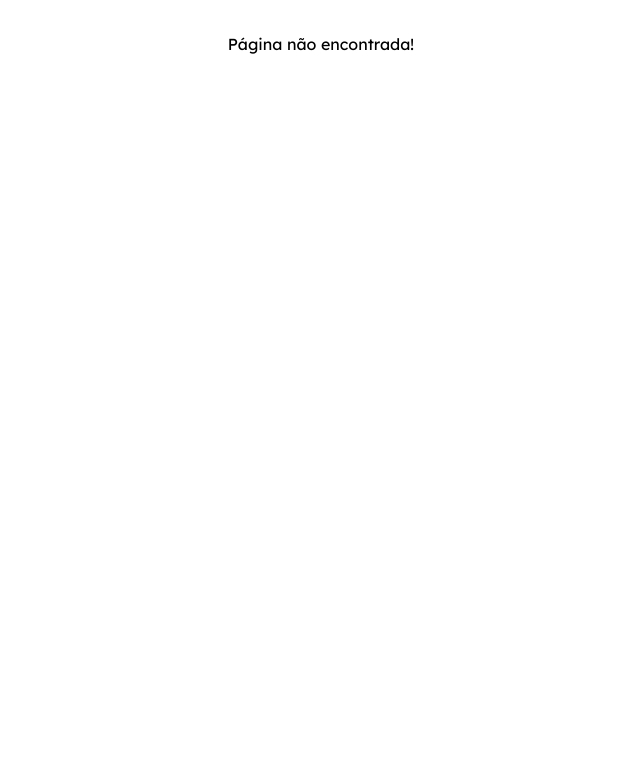
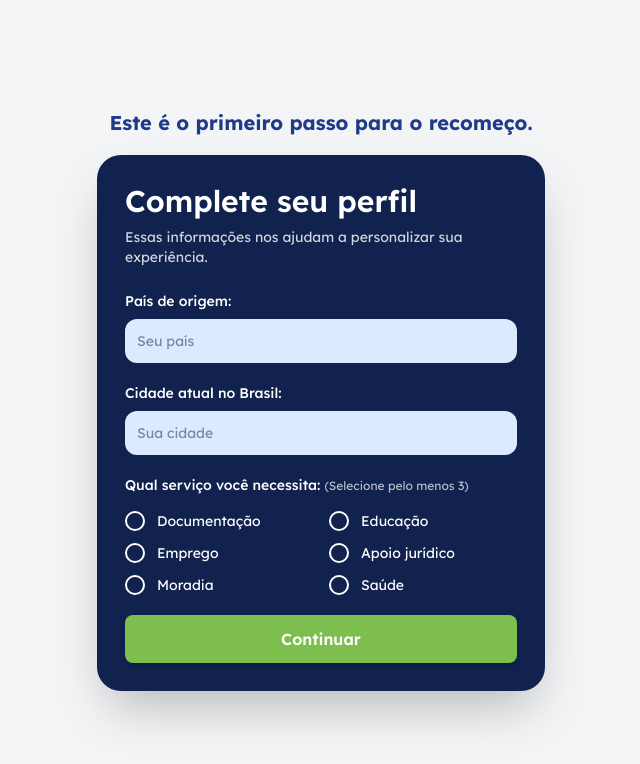
Before and after one commit to jpmacielprado/ConectaMigrante, a React (Vite) app in the folder ConectaImigrante/: page /profile in a window 1280 px wide. Shown: the top 764 px of the page, without its empty margins (319-959 px from the left). Built offline with nearby package versions, Linux system fonts and the light colour scheme.

Commit message:
profile page

```diff
--- a/ConectaImigrante/src/App.tsx
+++ b/ConectaImigrante/src/App.tsx
@@ -1,5 +1,5 @@
 import Home from "./pages/Home.tsx";
-import Login from "./pages/Login.tsx";
+import Profile from "./pages/Profile.tsx";
 import User from "./pages/User.tsx";
 import Prefeitura from "./pages/Prefeitura.tsx";
 import Empresa from "./pages/Empresa.tsx";
@@ -36,7 +36,7 @@ function App() {
     <Router>
       <Routes>
         {/* --- ROTAS PÚBLICAS --- */}
-        <Route path="/login" element={<Login />} />
+        <Route path="/profile" element={<Profile />} />
         <Route path="/" element={<Home />} />
 
         {/* --- ÁREA DO USUÁRIO IMIGRANTE --- */}
--- a/ConectaImigrante/src/pages/Home.tsx
+++ b/ConectaImigrante/src/pages/Home.tsx
@@ -1,3 +1,4 @@
+import { useNavigate } from "react-router-dom";
 import HeroImg from "../assets/heroImg.svg";
 import Nav from "../components/Nav";
 import Languages from "../assets/languages.svg";
@@ -7,6 +8,8 @@ import Arrow from "../assets/arrow-right.svg";
 import Button from "../components/Button";
 
 export default function Home() {
+  const navigate = useNavigate();
+
   return (
     <section className="relative min-h-screen bg-linear-to-r from-[#22267F] to-[#265384] overflow-hidden flex flex-col">
       <Nav>
@@ -53,7 +56,10 @@ export default function Home() {
             </p>
 
             <div className="flex items-center gap-4 text-2xl">
-              <Button className="bg-[#7EBE4F] text-xl px-8 py-3 rounded-full">
+              <Button
+                className="bg-[#7EBE4F] text-xl px-8 py-3 rounded-full"
+                onClick={() => navigate("/profile")}
+              >
                 Conheça nossa plataforma
                 <img src={Arrow} alt="" />
               </Button>
--- a/ConectaImigrante/src/pages/Login.tsx
+++ /dev/null
@@ -1,7 +0,0 @@
-export default function Login() {
-  return (
-    <div className="flex h-screen items-center justify-center bg-gray-100">
-      <h1 className="text-2xl font-bold">Tela de Login Google (JMK's Dev)</h1>
-    </div>
-  );
-}
--- /dev/null
+++ b/ConectaImigrante/src/pages/Profile.tsx
@@ -0,0 +1,84 @@
+import Button from "../components/Button";
+
+export default function Profile() {
+  return (
+    <div className="bg-gray-100 flex items-center justify-center min-h-screen p-5">
+      <div className="w-full max-w-md">
+        {/* Título Superior */}
+        <h2 className="text-[#1e3a8a] text-center font-bold text-xl mb-5 leading-tight">
+          Este é o primeiro passo para o recomeço.
+        </h2>
+
+        {/* Card Principal */}
+        <div className="bg-[#10224d] p-7 rounded-3xl shadow-2xl">
+          <h1 className="text-white text-3xl font-semibold mb-2">
+            Complete seu perfil
+          </h1>
+          <p className="text-gray-300 text-sm mb-6">
+            Essas informações nos ajudam a personalizar sua experiência.
+          </p>
+
+          <form className="space-y-5">
+            <div>
+              <label className="block text-white text-sm font-medium mb-2">
+                País de origem:
+              </label>
+              <input
+                type="text"
+                placeholder="Seu país"
+                className="w-full bg-[#dbeafe] text-[#10224d] p-3 rounded-xl focus:outline-none focus:ring-2 focus:ring-blue-400 text-sm"
+              />
+            </div>
+
+            <div>
+              <label className="block text-white text-sm font-medium mb-2">
+                Cidade atual no Brasil:
+              </label>
+              <input
+                type="text"
+                placeholder="Sua cidade"
+                className="w-full bg-[#dbeafe] text-[#10224d] p-3 rounded-xl focus:outline-none focus:ring-2 focus:ring-blue-400 text-sm"
+              />
+            </div>
+
+            <div>
+              <label className="block text-white text-sm font-medium mb-4">
+                Qual serviço você necessita:{" "}
+                <span className="text-xs font-normal opacity-70">
+                  (Selecione pelo menos 3)
+                </span>
+              </label>
+
+              {/* Grid de Checkboxes */}
+              <div className="grid grid-cols-2 gap-x-4 gap-y-3">
+                {[
+                  "Documentação",
+                  "Educação",
+                  "Emprego",
+                  "Apoio jurídico",
+                  "Moradia",
+                  "Saúde",
+                ].map((servico) => (
+                  <label
+                    key={servico}
+                    className="flex items-center space-x-3 text-white cursor-pointer group"
+                  >
+                    <input
+                      type="checkbox"
+                      className="w-5 h-5 rounded-full border-2 border-white bg-transparent appearance-none checked:bg-blue-400 checked:border-transparent transition-all shrink-0 cursor-pointer"
+                    />
+                    <span className="text-sm whitespace-nowrap">{servico}</span>
+                  </label>
+                ))}
+              </div>
+            </div>
+
+            <Button type="submit" className="w-full bg-[#7EBE4F] py-3">
+              Continuar
+            </Button>
+          </form>
+        </div>
+      </div>
+    </div>
+  );
+}
```
